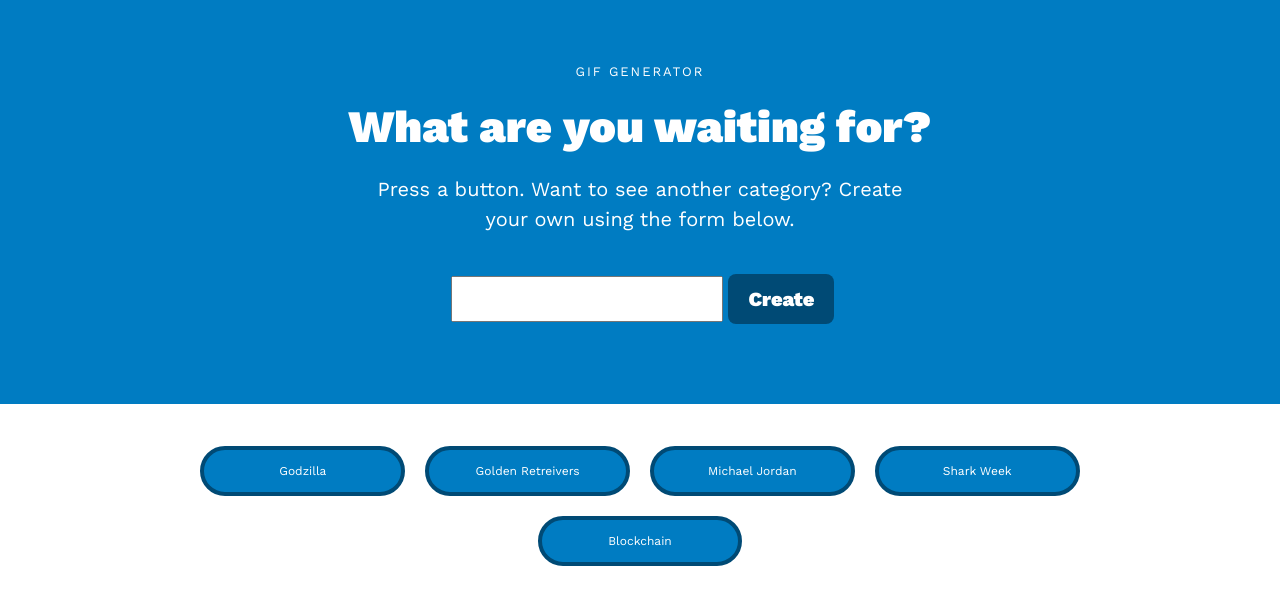
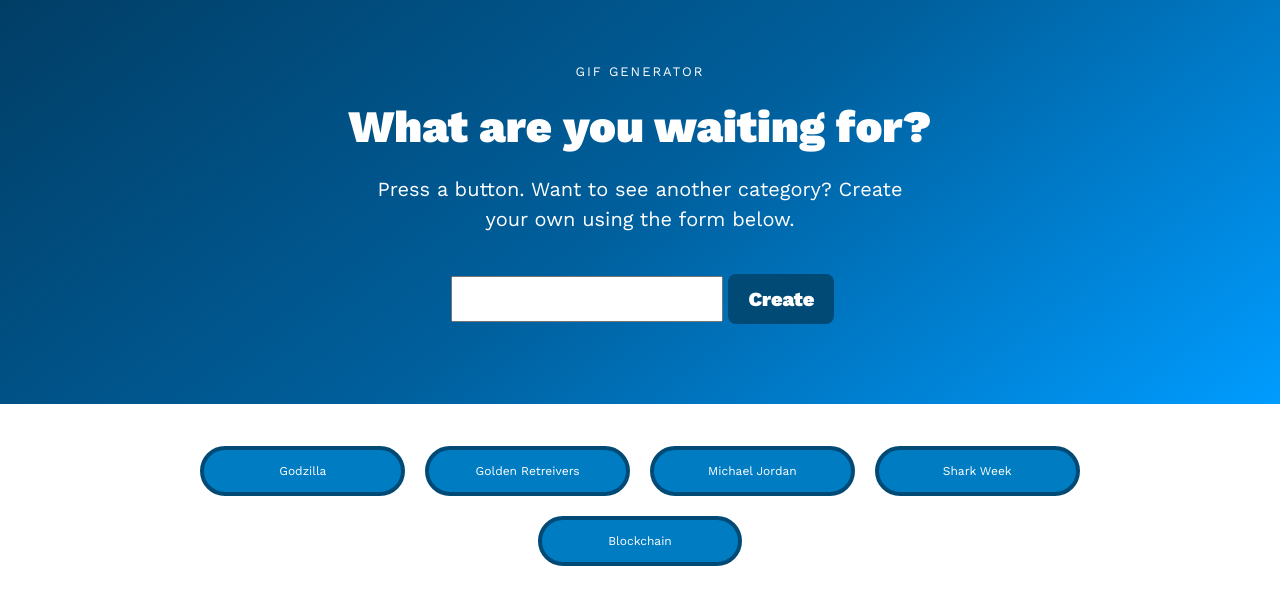
Before and after one commit to alexanderjbeal/GIF-Generator, a plain HTML site: page index.html in a window 1280 px wide. Drawn offline with nearby package versions, Linux system fonts and the light colour scheme.

Commit message:
Update CSS

```diff
--- a/assets/css/style.css
+++ b/assets/css/style.css
@@ -32,7 +32,8 @@ p {
 }
 
 .jumbotron {
-    background: #007CC2;
+    /* background: #007CC2; */
+    background: linear-gradient(323deg, #009cff, #005f9c, #013e66);
 }
 
 /* CLEAR FIX */
```
